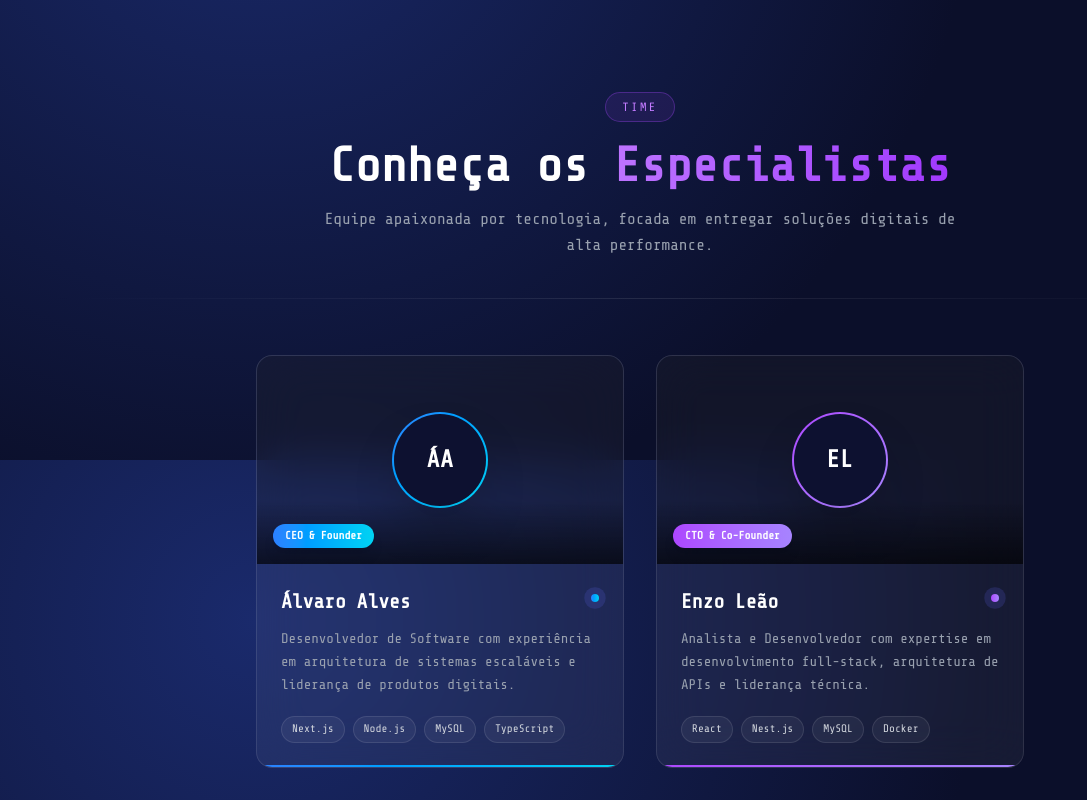
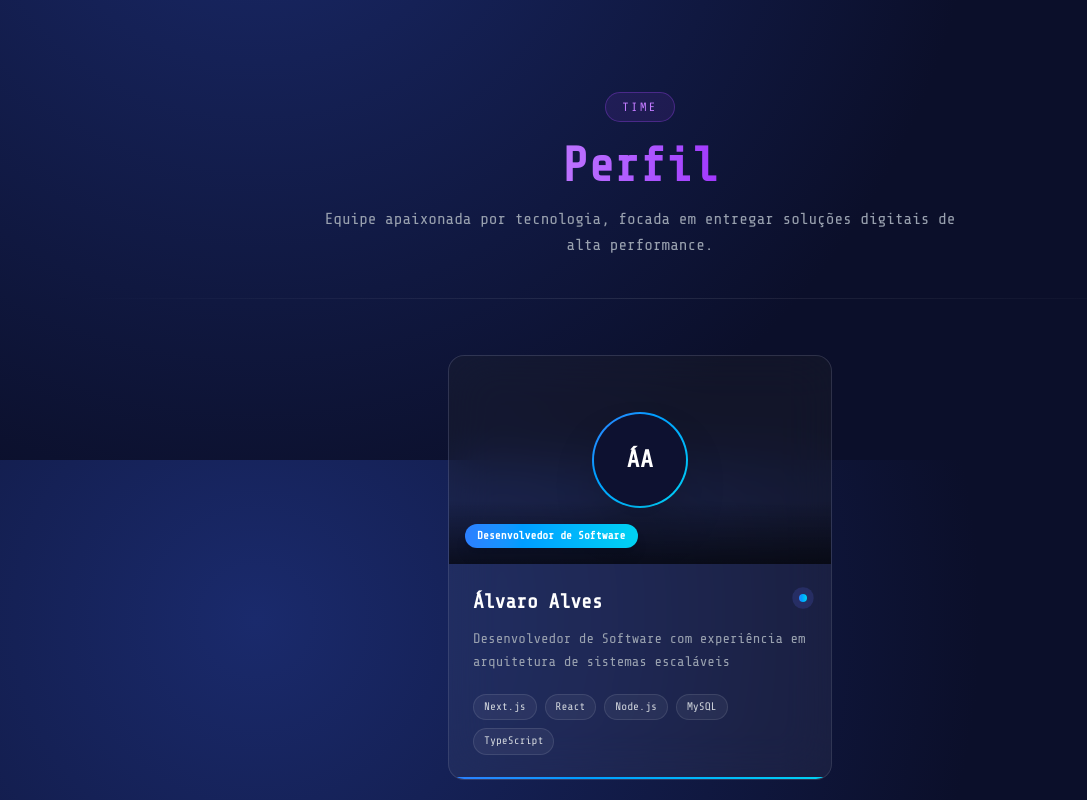
Before and after one commit to alvaro-calado/cldtech-site, a Next.js app: page / in a window 1280 px wide. Shown: the part 1940-2740 px from the top of the page, without its empty margins (0-1087 px from the left). Built offline with nearby package versions, Linux system fonts and the light colour scheme.

Commit message:
atualização

```diff
--- a/components/Equipe.tsx
+++ b/components/Equipe.tsx
@@ -18,18 +18,12 @@ function Avatar({ name, accent }: { name: string; accent: string }) {
 const team = [
     {
         name: "Álvaro Alves",
-        role: "CEO & Founder",
-        desc: "Desenvolvedor de Software com experiência em arquitetura de sistemas escaláveis e liderança de produtos digitais.",
-        skills: ["Next.js", "Node.js", "MySQL", "TypeScript"],
+        role: "Desenvolvedor de Software",
+        desc: "Desenvolvedor de Software com experiência em arquitetura de sistemas escaláveis ",
+        skills: ["Next.js", "React", "Node.js", "MySQL", "TypeScript"],
         accent: "from-blue-500 to-cyan-400",
     },
-    {
-        name: "Enzo Leão",
-        role: "CTO & Co-Founder",
-        desc: "Analista e Desenvolvedor com expertise em desenvolvimento full-stack, arquitetura de APIs e liderança técnica.",
-        skills: ["React", "Nest.js", "MySQL", "Docker"],
-        accent: "from-purple-500 to-violet-400",
-    },
+
 ];
 
 function MemberCard({ member, index }: { member: typeof team[0]; index: number }) {
@@ -126,9 +120,8 @@ export default function Team() {
                     Time
                 </span>
                 <h2 className="text-3xl md:text-5xl font-bold">
-                    Conheça os{" "}
                     <span className="bg-gradient-to-r from-blue-400 via-purple-400 to-purple-600 text-transparent bg-clip-text gradient-animate">
-                        Especialistas
+                        Perfil
                     </span>
                 </h2>
                 <p className="text-gray-400 mt-4 max-w-2xl mx-auto text-sm md:text-base leading-relaxed">
@@ -146,8 +139,10 @@ export default function Team() {
             />
 
             {/* Grid */}
-            <div className="grid sm:grid-cols-2 gap-8 max-w-3xl mx-auto">
-                {team.map((m, i) => <MemberCard key={m.name} member={m} index={i} />)}
+            <div className="flex justify-center">
+                <div className="w-full max-w-sm">
+                    {team.map((m, i) => <MemberCard key={m.name} member={m} index={i} />)}
+                </div>
             </div>
         </section>
     );
--- a/components/Projetos.tsx
+++ b/components/Projetos.tsx
@@ -35,6 +35,7 @@ const projects = [
         tech: ["Next.js", "Tailwind", "Vercel"],
         image: "/equa.png",
         accent: "from-violet-500 to-purple-600",
+        url: "https://equaconsultoria.com",
     },
     {
         title: "EquaTech",
@@ -44,6 +45,7 @@ const projects = [
         image: "/equatechmobile.png",
         isMobile: true,
         accent: "from-blue-600 to-indigo-500",
+        url: "https://equatech.equaconsultoria.com",
     },
 ];
 
@@ -61,7 +63,7 @@ function ProjectCard({ project, index }: { project: typeof projects[0]; index: n
     };
     const onLeave = () => { rotX.set(0); rotY.set(0); setHovered(false); };
 
-    return (
+    const card = (
         <motion.div
             initial={{ opacity: 0, y: 60, scale: 0.96 }}
             whileInView={{ opacity: 1, y: 0, scale: 1 }}
@@ -71,7 +73,7 @@ function ProjectCard({ project, index }: { project: typeof projects[0]; index: n
             onMouseLeave={onLeave}
             onMouseEnter={() => setHovered(true)}
             style={{ rotateX: sRotX, rotateY: sRotY, transformPerspective: 1100 }}
-            className="group cursor-default relative"
+            className={`group relative ${project.url ? "cursor-pointer" : "cursor-default"}`}
         >
             {/* Outer glow */}
             <motion.div
@@ -152,6 +154,16 @@ function ProjectCard({ project, index }: { project: typeof projects[0]; index: n
             </div>
         </motion.div>
     );
+
+    if (project.url) {
+        return (
+            <a href={project.url} target="_blank" rel="noopener noreferrer">
+                {card}
+            </a>
+        );
+    }
+
+    return card;
 }
 
 export default function Projects() {
```
